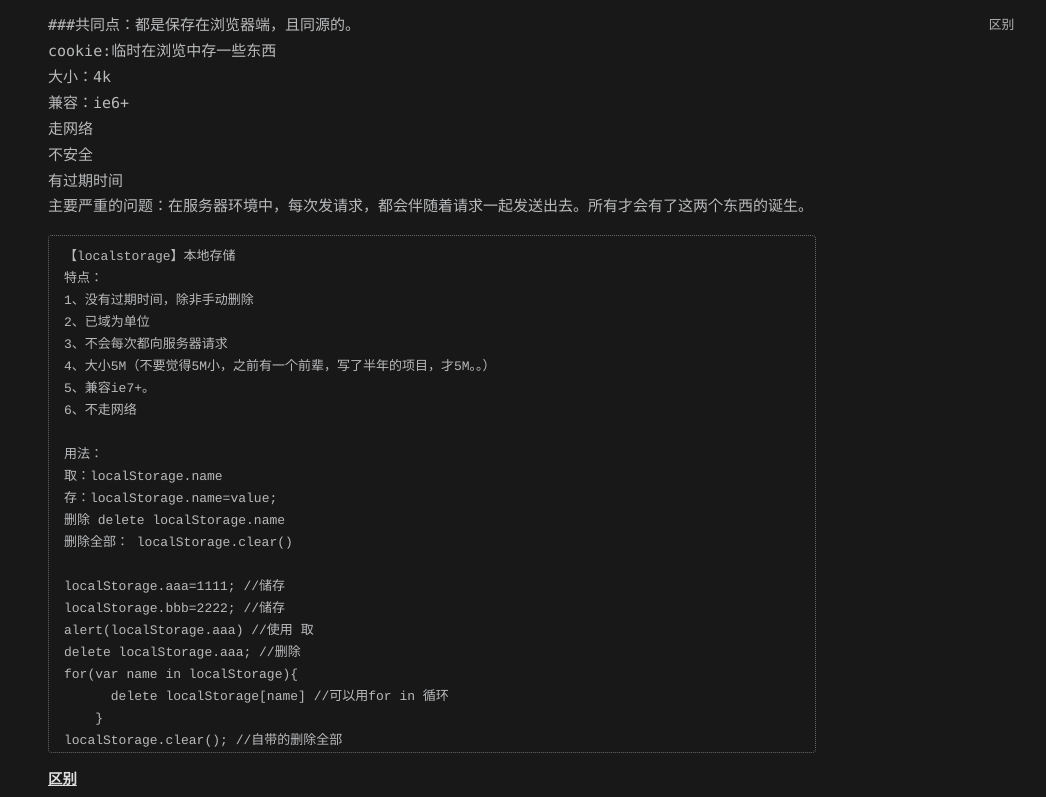
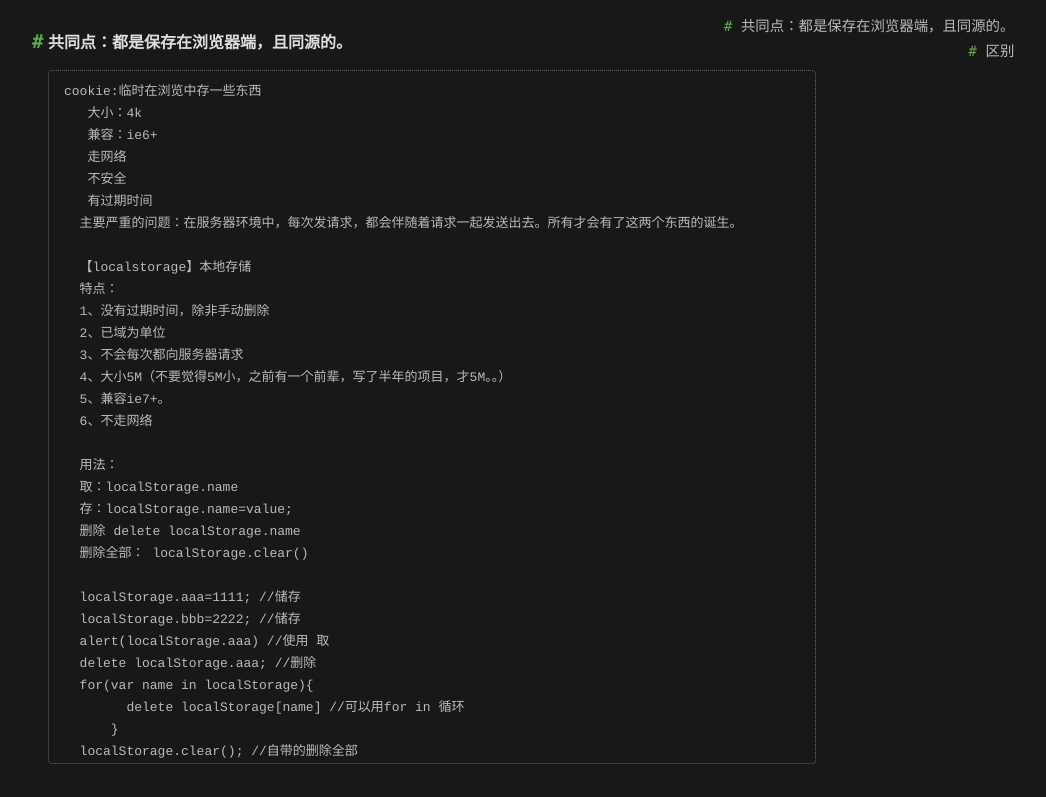
Before and after one commit to rubycountryside/rubycountryside.github.io, a plain HTML site: page 2017/11/14/first/index.html in a window 1280 px wide. Shown: the part 365-1162 px from the top of the page, without its empty margins (208-1254 px from the left). Drawn offline with Linux system fonts and the light colour scheme.

Commit message:
Site updated: 2017-11-14 21:45:04

```diff
--- a/2017/11/14/first/index.html
+++ b/2017/11/14/first/index.html
@@ -6,16 +6,16 @@
     <meta http-equiv="X-UA-Compatible" content="IE=edge">
     <meta name="HandheldFriendly" content="True">
     <meta name="viewport" content="width=device-width, initial-scale=1, maximum-scale=1" />
-    <meta name="description" content="###共同点：都是保存在浏览器端，且同源的。cookie:临时在浏览中存一些东西       大小：4k       兼容：ie6+       走网络       不安全       有过期时间      主要严重的问题：在服务器环境中，每次发请求，都会伴随着请求一起发送出去。所有才会有了这两个东西的诞生。 【localstorage】本地存储 特点： 1、没有过期时间，除非手动删除 2、已域为">
+    <meta name="description" content="共同点：都是保存在浏览器端，且同源的。cookie:临时在浏览中存一些东西    大小：4k    兼容：ie6+    走网络    不安全    有过期时间   主要严重的问题：在服务器环境中，每次发请求，都会伴随着请求一起发送出去。所有才会有了这两个东西的诞生。    【localstorage】本地存储   特点：   1、没有过期时间，除非手动删除   2、已域为单位   3、不会每次都">
 <meta property="og:type" content="article">
 <meta property="og:title" content="cookies，sessionStorage和localStorage的区别">
 <meta property="og:url" content="http://yoursite.com/2017/11/14/first/index.html">
 <meta property="og:site_name" content="Hexo">
-<meta property="og:description" content="###共同点：都是保存在浏览器端，且同源的。cookie:临时在浏览中存一些东西       大小：4k       兼容：ie6+       走网络       不安全       有过期时间      主要严重的问题：在服务器环境中，每次发请求，都会伴随着请求一起发送出去。所有才会有了这两个东西的诞生。 【localstorage】本地存储 特点： 1、没有过期时间，除非手动删除 2、已域为">
-<meta property="og:updated_time" content="2017-11-14T13:40:14.000Z">
+<meta property="og:description" content="共同点：都是保存在浏览器端，且同源的。cookie:临时在浏览中存一些东西    大小：4k    兼容：ie6+    走网络    不安全    有过期时间   主要严重的问题：在服务器环境中，每次发请求，都会伴随着请求一起发送出去。所有才会有了这两个东西的诞生。    【localstorage】本地存储   特点：   1、没有过期时间，除非手动删除   2、已域为单位   3、不会每次都">
+<meta property="og:updated_time" content="2017-11-14T13:44:50.000Z">
 <meta name="twitter:card" content="summary">
 <meta name="twitter:title" content="cookies，sessionStorage和localStorage的区别">
-<meta name="twitter:description" content="###共同点：都是保存在浏览器端，且同源的。cookie:临时在浏览中存一些东西       大小：4k       兼容：ie6+       走网络       不安全       有过期时间      主要严重的问题：在服务器环境中，每次发请求，都会伴随着请求一起发送出去。所有才会有了这两个东西的诞生。 【localstorage】本地存储 特点： 1、没有过期时间，除非手动删除 2、已域为">
+<meta name="twitter:description" content="共同点：都是保存在浏览器端，且同源的。cookie:临时在浏览中存一些东西    大小：4k    兼容：ie6+    走网络    不安全    有过期时间   主要严重的问题：在服务器环境中，每次发请求，都会伴随着请求一起发送出去。所有才会有了这两个东西的诞生。    【localstorage】本地存储   特点：   1、没有过期时间，除非手动删除   2、已域为单位   3、不会每次都">
 
 
 
@@ -129,7 +129,7 @@
 
     </div>
     <div id="toc">
-      <ol class="toc"><li class="toc-item toc-level-3"><a class="toc-link" href="#区别"><span class="toc-number">1.</span> <span class="toc-text">区别</span></a></li></ol>
+      <ol class="toc"><li class="toc-item toc-level-2"><a class="toc-link" href="#共同点：都是保存在浏览器端，且同源的。"><span class="toc-number">1.</span> <span class="toc-text">共同点：都是保存在浏览器端，且同源的。</span></a></li><li class="toc-item toc-level-2"><a class="toc-link" href="#区别"><span class="toc-number">2.</span> <span class="toc-text">区别</span></a></li></ol>
     </div>
   </span>
 </div>
@@ -163,8 +163,15 @@
 
 
   <div class="content" itemprop="articleBody">
-    <p>###共同点：都是保存在浏览器端，且同源的。<br>cookie:临时在浏览中存一些东西<br>       大小：4k<br>       兼容：ie6+<br>       走网络<br>       不安全<br>       有过期时间<br>      主要严重的问题：在服务器环境中，每次发请求，都会伴随着请求一起发送出去。所有才会有了这两个东西的诞生。</p>
-<pre><code>【localstorage】本地存储
+    <h2 id="共同点：都是保存在浏览器端，且同源的。"><a href="#共同点：都是保存在浏览器端，且同源的。" class="headerlink" title="共同点：都是保存在浏览器端，且同源的。"></a>共同点：都是保存在浏览器端，且同源的。</h2><pre><code>cookie:临时在浏览中存一些东西
+   大小：4k
+   兼容：ie6+
+   走网络
+   不安全
+   有过期时间
+  主要严重的问题：在服务器环境中，每次发请求，都会伴随着请求一起发送出去。所有才会有了这两个东西的诞生。
+
+  【localstorage】本地存储
   特点：
   1、没有过期时间，除非手动删除
   2、已域为单位
@@ -187,12 +194,13 @@ for(var name in localStorage){
         delete localStorage[name] //可以用for in 循环
       }
   localStorage.clear(); //自带的删除全部
-</code></pre><h3 id="区别"><a href="#区别" class="headerlink" title="区别"></a>区别</h3><pre><code>cookie数据始终在同源的http请求中携带（即使不需要），即cookie在浏览器和服务器间来回传递；cookie数据还有路径（path）的概念，可以限制cookie只属于某个路径下。存储大小限制也不同，cookie数据不能超过4k，同时因为每次http请求都会携带cookie，所以cookie只适合保存很小的数据，如会话标识。
-
+</code></pre><h2 id="区别"><a href="#区别" class="headerlink" title="区别"></a>区别</h2><pre><code>1.
+    cookie数据始终在同源的http请求中携带（即使不需要），即cookie在浏览器和服务器间来回传递；cookie数据还有路径（path）的概念，可以限制cookie只属于某个路径下。存储大小限制也不同，cookie数据不能超过4k，同时因为每次http请求都会携带cookie，所以cookie只适合保存很小的数据，如会话标识。
+2.
     而sessionStorage和localStorage不会自动把数据发给服务器，仅在本地保存。sessionStorage和localStorage 虽然也有存储大小的限制，但比cookie大得多，可以达到5M或更大。
-
+3.
     数据有效期不同，sessionStorage：仅在当前浏览器窗口关闭前有效，自然也就不可能持久保持；localStorage：始终有效，窗口或浏览器关闭也一直保存，因此用作持久数据；cookie只在设置的cookie过期时间之前一直有效，即使窗口或浏览器关闭。
-
+4.
     作用域不同，sessionStorage不在不同的浏览器窗口中共享，即使是同一个页面；localStorage 在所有同源窗口中都是共享的；cookie也是在所有同源窗口中都是共享的。Web Storage 支持事件通知机制，可以将数据更新的通知发送给监听者。Web Storage 的 api 接口使用更方便。
 </code></pre>
   </div>
@@ -220,7 +228,7 @@ localStorage.clear(); //自带的删除全部
     </div>
 
     <div id="toc-footer" style="display: none">
-      <ol class="toc"><li class="toc-item toc-level-3"><a class="toc-link" href="#区别"><span class="toc-number">1.</span> <span class="toc-text">区别</span></a></li></ol>
+      <ol class="toc"><li class="toc-item toc-level-2"><a class="toc-link" href="#共同点：都是保存在浏览器端，且同源的。"><span class="toc-number">1.</span> <span class="toc-text">共同点：都是保存在浏览器端，且同源的。</span></a></li><li class="toc-item toc-level-2"><a class="toc-link" href="#区别"><span class="toc-number">2.</span> <span class="toc-text">区别</span></a></li></ol>
     </div>
 
     <div id="share-footer" style="display: none">
```
Lines whose indentation alone changed are shown as unchanged.
